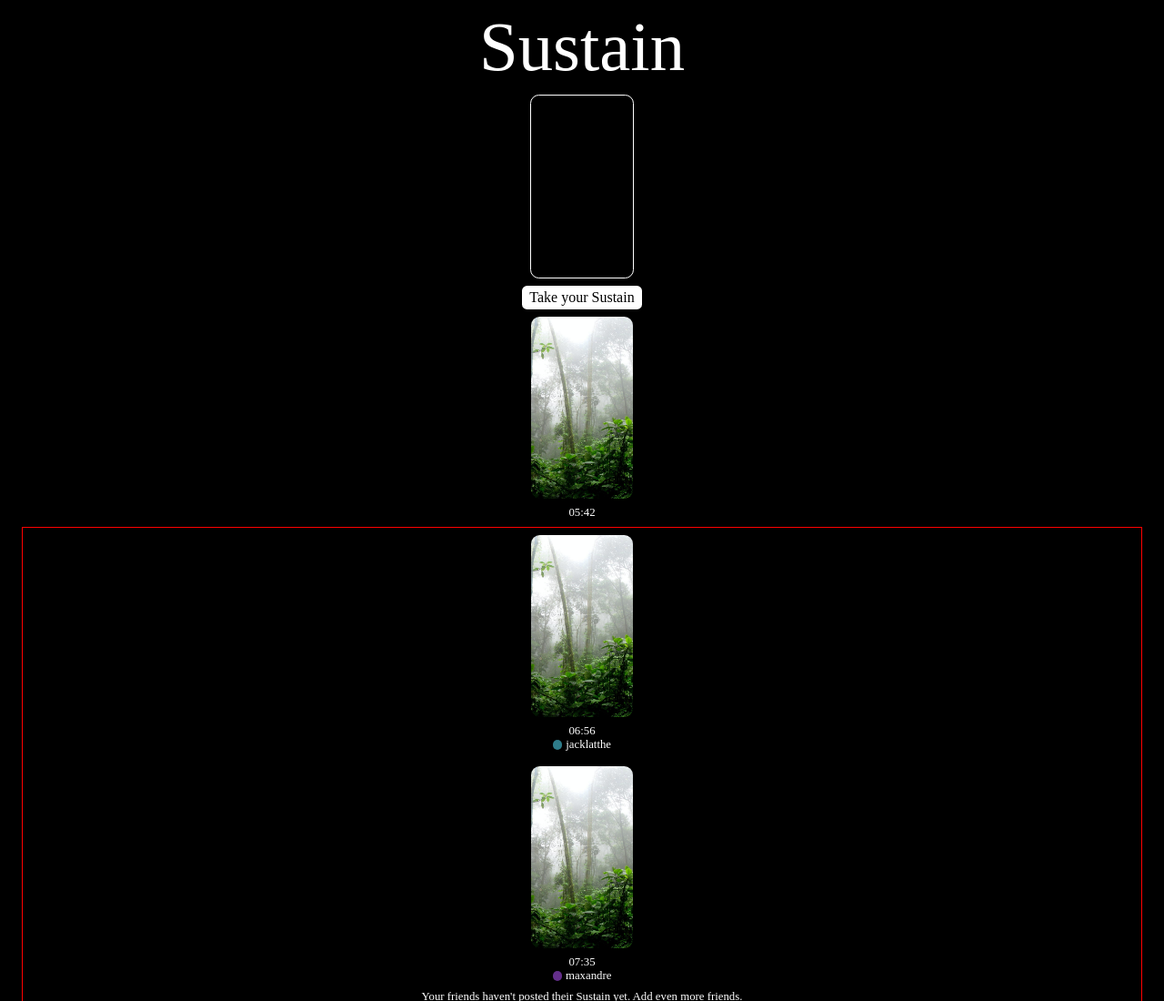
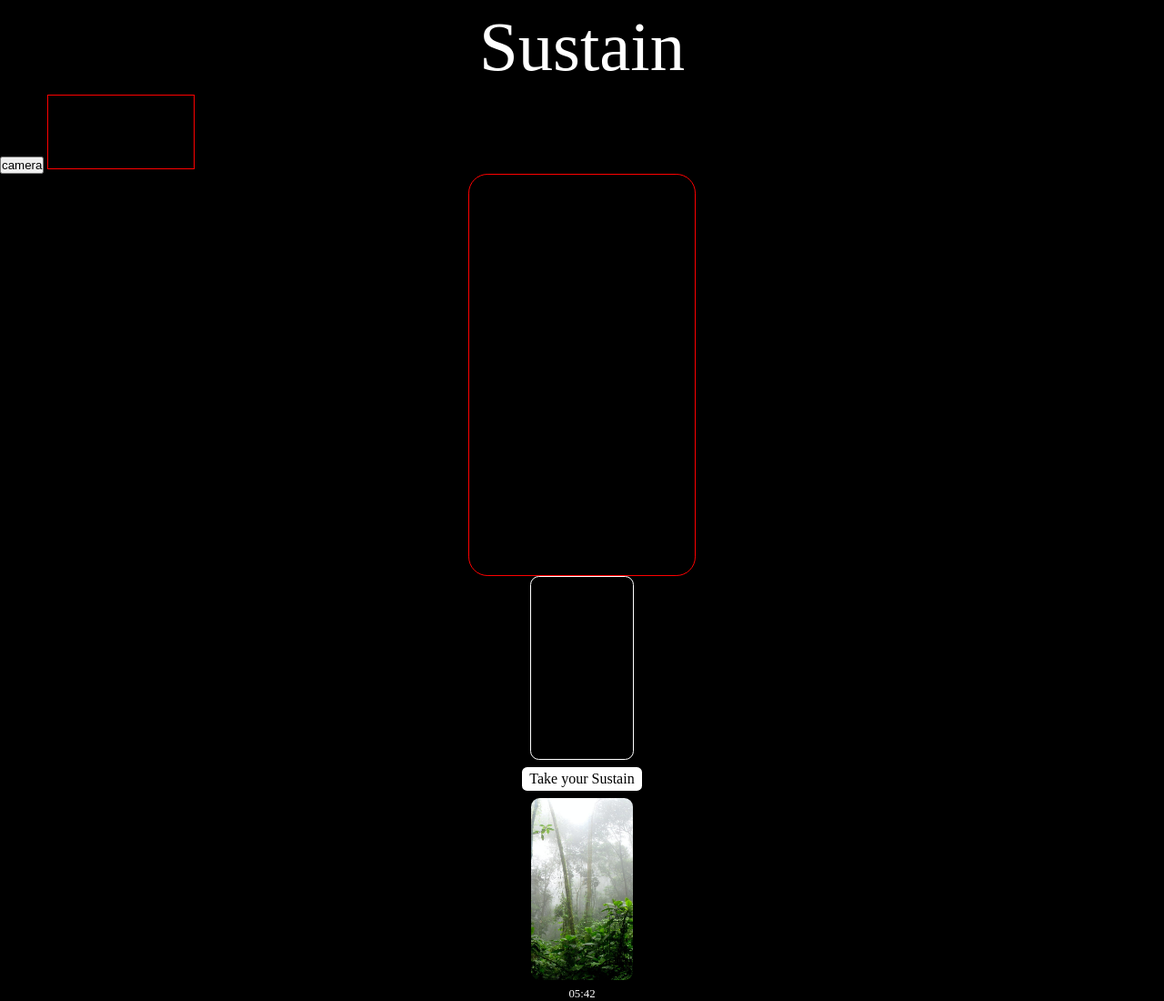
Before and after one commit to jackcantdrive/greenmoments, a plain HTML site: page index.html in a window 1280 px wide. Shown: the top 1100 px of the page at 91% size. Drawn offline with Linux system fonts and the light colour scheme.

Commit message:
early demo of webcam working ios

```diff
--- a/index.html
+++ b/index.html
@@ -124,6 +124,37 @@
         border: 1px solid #fff;
     }
 
+    #activeTakeContainer {
+        /* height: 80vh;
+        border: 1px solid red; */
+
+        display: flex;
+        flex-direction: column;
+        align-items: center;
+    }
+
+    #activeCameraContainer {
+        border-radius: 2.64vh;
+        width: 30.9375vh;
+        height: 55vh;/* ^*16/9 */
+        border: 1px solid red;
+        /* width: 40%;
+        padding: 40% 22.5%;
+        box-sizing: border-box;
+        position: relative; */
+        overflow: hidden;
+    }
+
+    #activeCameraContainer canvas {
+        width: 100%;
+        height: 100%;
+        object-fit: cover;
+    }
+
+    #video {
+        width: 20vh;
+        border: 1px solid red;
+    }
 </style>
 </head>
 <body>
@@ -131,6 +162,18 @@
         <div id="header">
             <div id='title'>Sustain</div>
         </div>
+
+        <button onclick="startCamera()">camera</button>
+
+        <video id="video" autoplay></video>
+
+        <div id="activeTakeContainer">
+            <div id="activeCameraContainer">
+                <canvas id="canvas"></canvas>
+            </div>
+        </div>
+
+
 
         <div id="takeButtonContainer">
             <div id='imagePlaceHolderBeforeTaken' class="smallImageContainer">
@@ -184,5 +227,14 @@
             </div>
         </div>
     </div>
+
+    <!-- <script src='main.js'></script> -->
+    <script>
+        const timestamp = new Date().getTime();
+        const script = document.createElement('script');
+        script.src = `main.js?t=${timestamp}`;
+        document.body.appendChild(script);
+    </script>
+
 </body>
 </html>
--- /dev/null
+++ b/main.js
@@ -0,0 +1,86 @@
+// async function startCamera() {
+//     try {
+//         // Get access to the user's media devices
+//         const stream = await navigator.mediaDevices.getUserMedia({
+//             video: {
+//                 facingMode: 'environment'
+//             }
+//         });
+
+//         const video = document.getElementById('video');
+//         const canvas = document.getElementById('canvas');
+//         const context = canvas.getContext('2d');
+
+//         video.srcObject = stream;
+
+//         video.onloadedmetadata = () => {
+//             canvas.width = video.videoWidth;
+//             canvas.height = video.videoHeight;
+
+//             const draw = () => {
+//                 context.drawImage(video, 0, 0, canvas.width, canvas.height);
+//                 // requestAnimationFrame(draw);
+//             };
+//             draw();
+//             setInterval(draw, 1000/60)
+//         };
+//     } catch (error) {
+//         console.error('Error accessing camera:', error);
+//     }
+// }
+
+
+// // window.onload = startCamera;
+
+
+// alert(1)
+
+async function startCamera() {
+    // try {
+    // Get access to the user's media devices
+    // const stream = await navigator.mediaDevices.getUserMedia({
+    //     video: {
+    //         facingMode: 'environment'
+    //     }
+    // });
+
+    const stream = await navigator.mediaDevices.getUserMedia({
+        video: {
+            facingMode: 'environment'
+        }
+    });
+
+    const video = document.getElementById('video');
+    const canvas = document.getElementById('canvas');
+    const context = canvas.getContext('2d');
+
+    // video.srcObject = stream;
+
+    // const stream = await navigator.mediaDevices.getUserMedia({ video: true });
+
+    // const stream = await navigator.mediaDevices.getUserMedia({
+    //     video: {
+    //         facingMode: 'environment'
+    //     }
+    // });
+
+    video.srcObject = stream;
+
+    video.onloadedmetadata = () => {
+        canvas.width = video.videoWidth;
+        canvas.height = video.videoHeight;
+
+        // const draw = () => {
+        //     context.drawImage(video, 0, 0, canvas.width, canvas.height);
+        //     // requestAnimationFrame(draw);
+        // };
+        // draw();
+        // setInterval(draw, 1000/60)
+    };
+    // } catch (error) {
+    //     console.error('Error accessing camera:', error);
+    // }
+}
+
+
+// window.onload = startCamera;
```
Also changed, not shown: webcam.html (added, +36 -0 lines).
